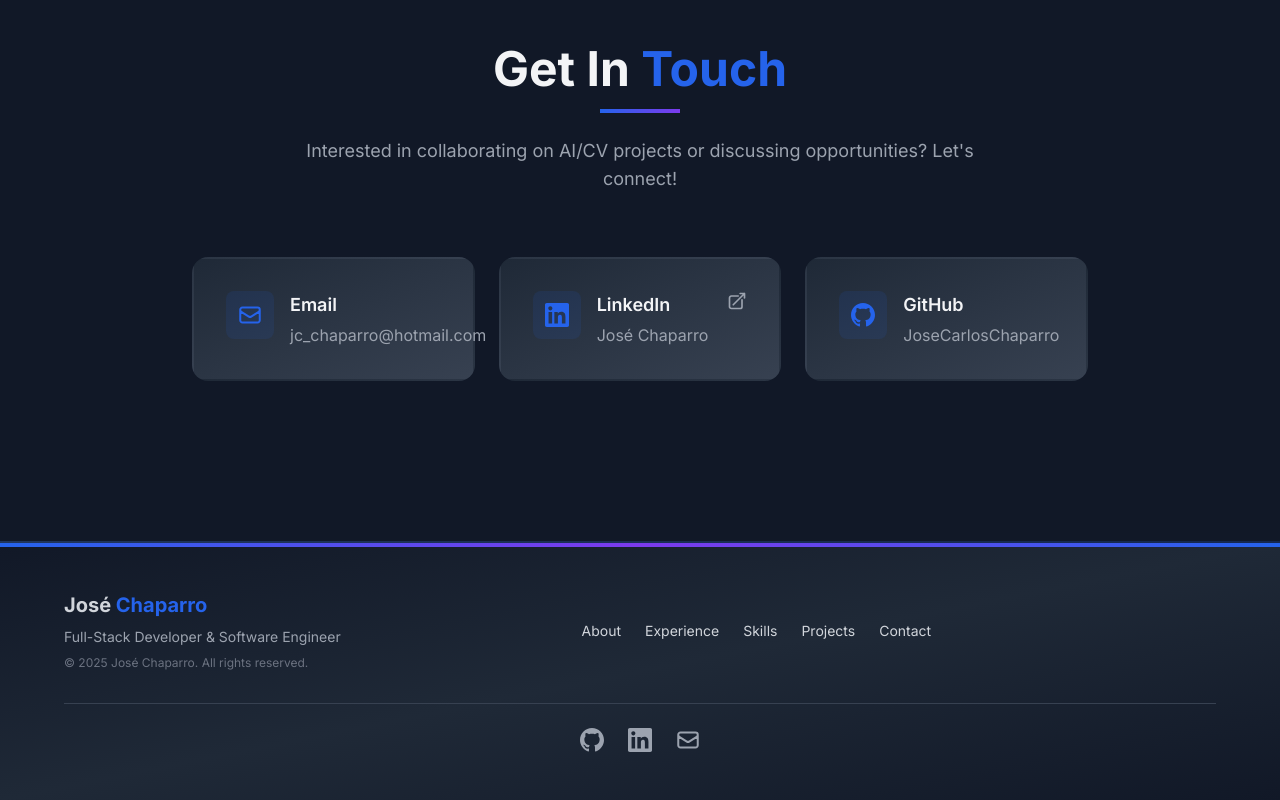
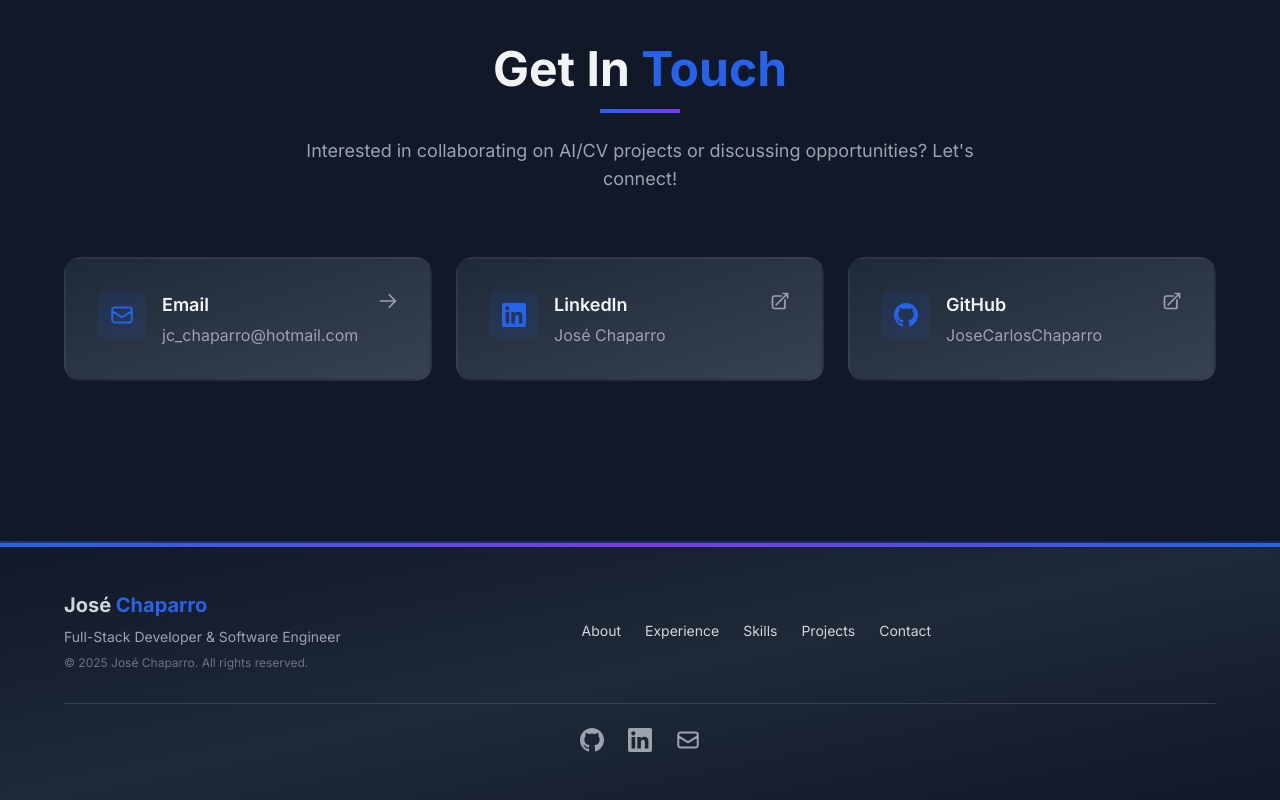
Before and after one commit to JoseCarlosChaparro/josecarloschaparro.github.io, a plain HTML site: page index.html in a window 1280 px wide. Shown: the part 4205-5005 px from the top of the page. Drawn offline with nearby package versions, Linux system fonts and the light colour scheme.

Commit message:
fixed contact section responsivness

```diff
--- a/index.html
+++ b/index.html
@@ -588,7 +588,7 @@
             </div>
 
             <!-- Contact Cards Grid -->
-            <div class="grid sm:grid-cols-2 lg:grid-cols-3 gap-6 max-w-4xl mx-auto">
+            <div class="grid sm:grid-cols-2 lg:grid-cols-3 gap-6 max-w-6xl mx-auto">
                 <!-- Email Card -->
                 <a href="mailto:jc_chaparro@hotmail.com" class="group bg-gradient-to-br from-gray-50 to-gray-100 dark:from-gray-800 dark:to-gray-700 p-8 rounded-2xl hover:shadow-xl transition-all border-2 border-transparent hover:border-primary scroll-reveal">
                     <div class="flex items-start">
@@ -599,9 +599,9 @@
                                 </svg>
                             </div>
                         </div>
-                        <div class="ml-4 flex-1">
+                        <div class="ml-4 flex-1 min-w-0">
                             <h3 class="text-lg font-semibold mb-1">Email</h3>
-                            <p class="text-gray-600 dark:text-gray-400 group-hover:text-primary transition-colors">
+                            <p class="text-gray-600 dark:text-gray-400 group-hover:text-primary transition-colors break-words">
                                 jc_chaparro@hotmail.com
                             </p>
                         </div>
```
